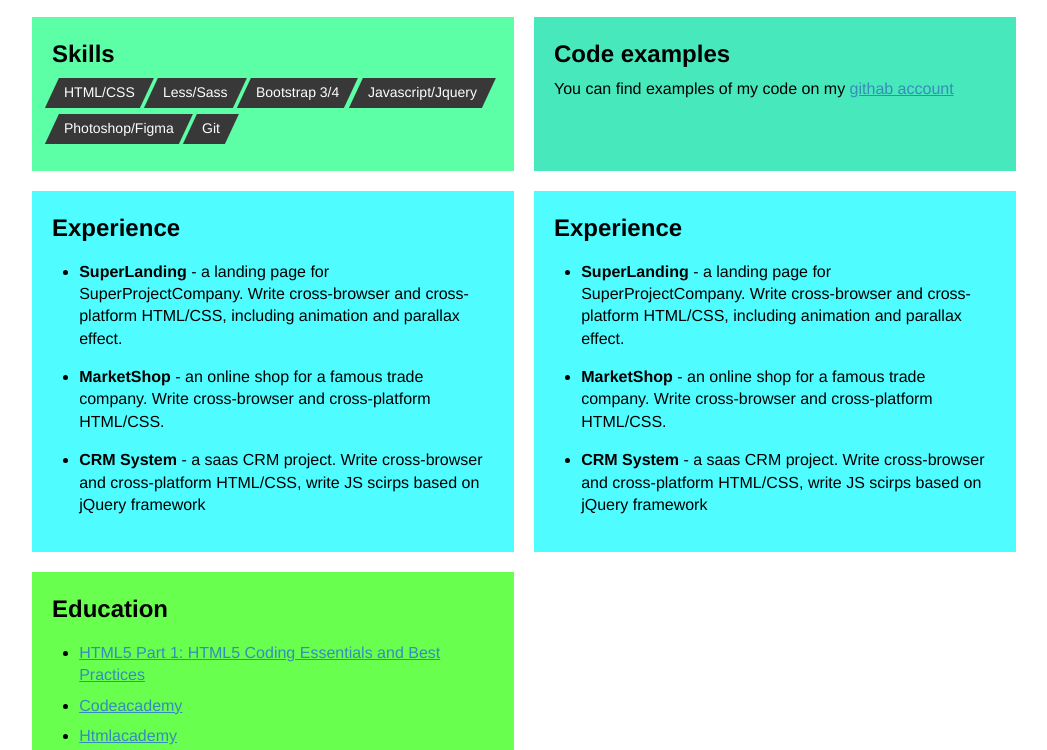
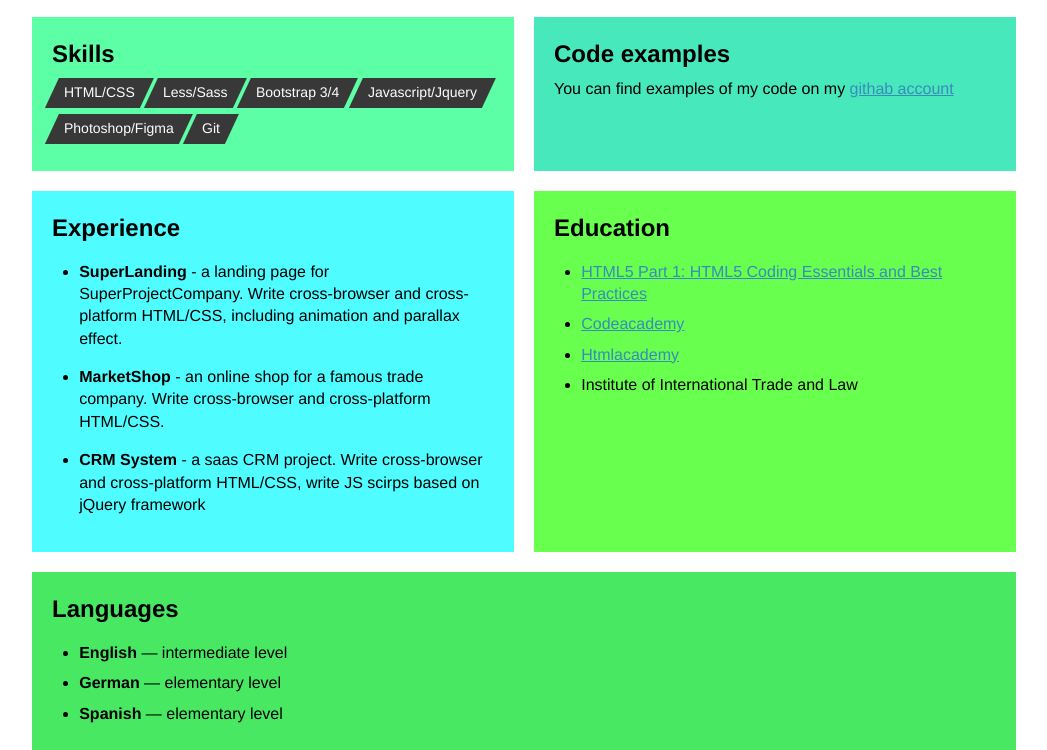
Before and after one commit to fainz777/rsschool-cv, a plain HTML site: page index.html in a window 1280 px wide. Shown: the part 347-1097 px from the top of the page, without its empty margins (116-1163 px from the left). Drawn offline with Linux system fonts and the light colour scheme.

Commit message:
feat: remove duplicate experience section

```diff
--- a/index.html
+++ b/index.html
@@ -96,20 +96,6 @@
                 </div>
             </section>
 
-            <section class="cv_section cv_section__experience">
-                <h2 class="cv_section__title">Experience</h2>
-                <div>
-                    <ul class="cv_section__experience_list">
-                        <li class="cv_section__experience_list_item"><b>SuperLanding</b> - a landing page for SuperProjectCompany. Write cross-browser and cross-platform HTML/CSS, including animation and parallax effect.
-                        </li>
-                        <li class="cv_section__experience_list_item"><b>MarketShop</b> - an online shop for a famous trade company. Write cross-browser and cross-platform HTML/CSS.
-                        </li>
-                        <li class="cv_section__experience_list_item"><b>CRM System</b> - a saas CRM project. Write cross-browser and cross-platform HTML/CSS, write JS scirps based on jQuery framework
-                        </li>
-                    </ul>
-                </div>
-            </section>
-
             <section class="cv_section cv_section__education">
                 <h2 class="cv_section__title">Education</h2>
                 <div>
```
